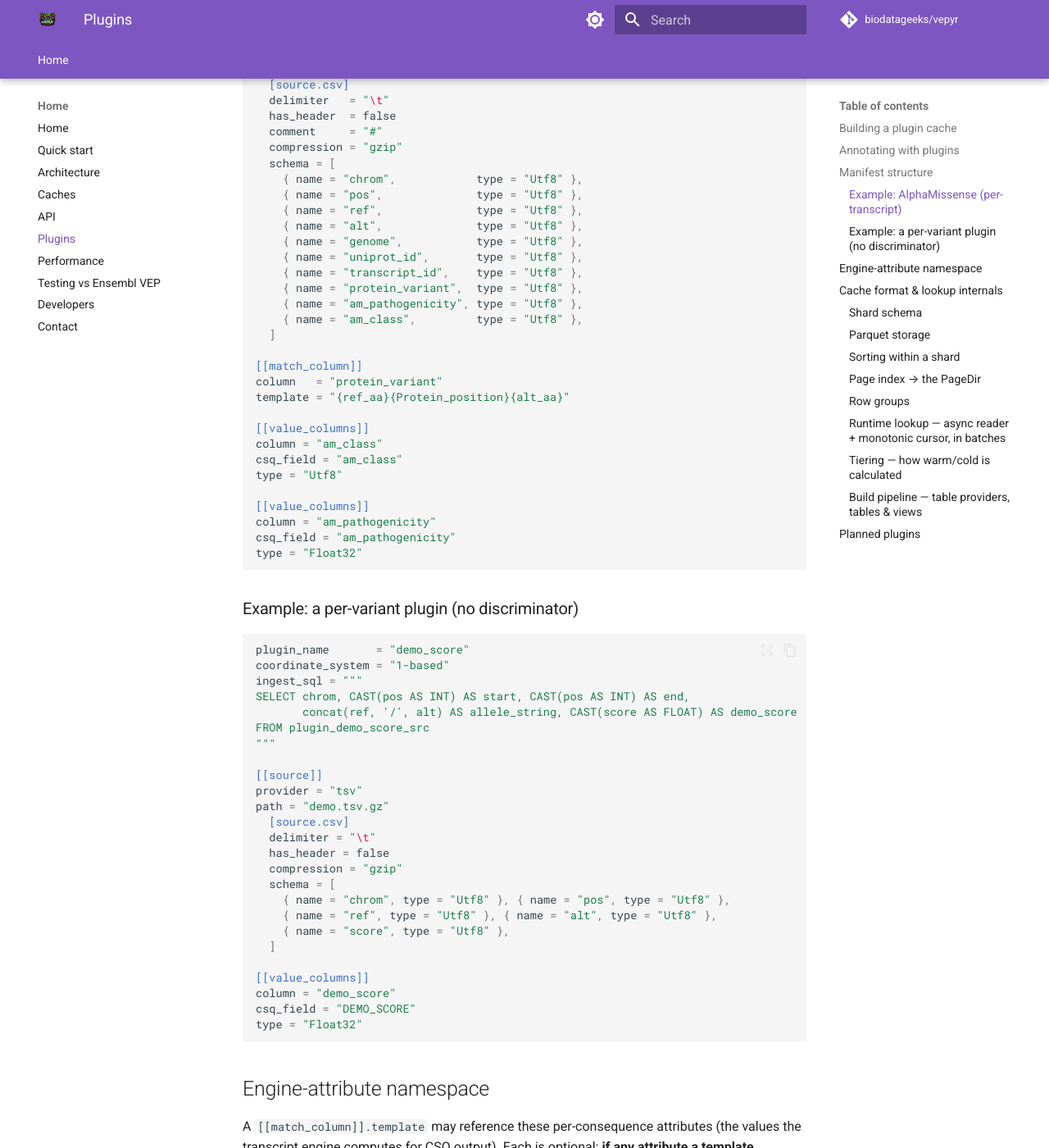
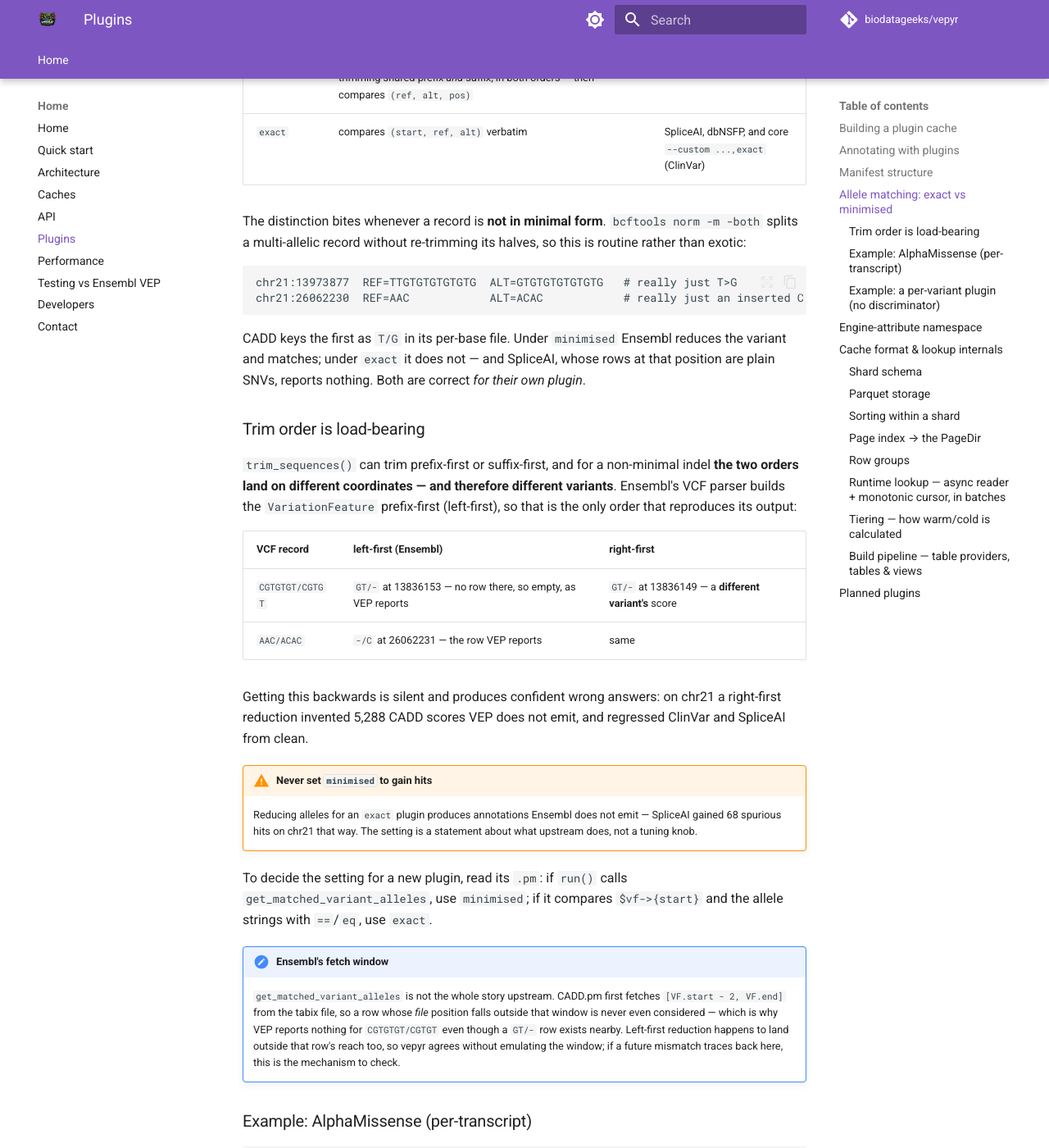
Before and after one commit to biodatageeks/vepyr, an MkDocs documentation site: the page built from docs/plugins.md, in a window 1280 px wide and 1400 px high, scrolled down 2414 px. Shown: the whole window at 82% size. Built offline with MkDocs 1.6.1 and Material for MkDocs 9.7.7, drawn with Linux system fonts in a browser that asks for light colours; comment, search, counter and statistics services are not loaded; some of the changed text lies outside the part shown.

````diff
--- a/Cargo.toml
+++ b/Cargo.toml
@@ -53,6 +53,6 @@
 # two different revs are two different sources to cargo, so a mismatch compiles
 # the formats crates twice and `CacheSourceType` / the VCF writer types then fail
 # to cross into `CacheBuilder` (E0308).
-datafusion-bio-function-vep = { git = "https://github.com/biodatageeks/datafusion-bio-functions.git", rev = "e937e49ace4b4ba997a53be05da7bd7d6db0d399", features = ["cache-builder"] }
+datafusion-bio-function-vep = { git = "https://github.com/biodatageeks/datafusion-bio-functions.git", rev = "86fd72d4b716fd3cdd2d85520ab81dea325507be", features = ["cache-builder"] }
 datafusion-bio-format-ensembl-cache = { git = "https://github.com/biodatageeks/datafusion-bio-formats.git", rev = "80f3a6c043899f8ded44eaab204b42735f805272" }
 datafusion-bio-format-vcf = { git = "https://github.com/biodatageeks/datafusion-bio-formats.git", rev = "80f3a6c043899f8ded44eaab204b42735f805272" }
--- a/docs/plugins.md
+++ b/docs/plugins.md
@@ -85,8 +85,72 @@
   plugins (the value is emitted on every transcript line).
 - **`[[value_columns]]`** *(1+)* — `column`, `csq_field` (output field name),
   `type` (`Utf8` / `Float32` / `Int32`). **Declaration order = CSQ output order.**
+- **`allele_match`** *(optional)* — `"exact"` (default) or `"minimised"`. Which
+  one is correct is decided by the plugin's own Ensembl implementation, not by
+  preference; see [Allele matching](#allele-matching-exact-vs-minimised).
 
 There is **no `[tier]` block** — tiering is inherited from the variation cache.
+
+## Allele matching: `exact` vs `minimised`
+
+Ensembl's plugins do **not** agree on how a variant is compared to a row of
+their data file, so neither can vepyr. Getting this wrong is silent: the wrong
+setting either drops annotations Ensembl reports, or invents ones it does not.
+
+Two rules are in use upstream:
+
+| rule | what Ensembl does | plugins |
+|---|---|---|
+| `minimised` | calls `get_matched_variant_alleles()`, which runs `trim_sequences()` over **both** the variant and the data row — trimming shared prefix *and* suffix, in both orders — then compares `(ref, alt, pos)` | CADD, AlphaMissense |
+| `exact` | compares `(start, ref, alt)` verbatim | SpliceAI, dbNSFP, and core `--custom ...,exact` (ClinVar) |
+
+The distinction bites whenever a record is **not in minimal form**. `bcftools
+norm -m -both` splits a multi-allelic record without re-trimming its halves, so
+this is routine rather than exotic:
+
+```text
+chr21:13973877  REF=TTGTGTGTGTGTG  ALT=GTGTGTGTGTGTG   # really just T>G
+chr21:26062230  REF=AAC            ALT=ACAC            # really just an inserted C
+```
+
+CADD keys the first as `T/G` in its per-base file. Under `minimised` Ensembl
+reduces the variant and matches; under `exact` it does not — and SpliceAI, whose
+rows at that position are plain SNVs, reports nothing. Both are correct *for
+their own plugin*.
+
+### Trim order is load-bearing
+
+`trim_sequences()` can trim prefix-first or suffix-first, and for a non-minimal
+indel **the two orders land on different coordinates — and therefore different
+variants**. Ensembl's VCF parser builds the `VariationFeature` prefix-first
+(left-first), so that is the only order that reproduces its output:
+
+| VCF record | left-first (Ensembl) | right-first |
+|---|---|---|
+| `CGTGTGT/CGTGT` | `GT/-` at 13836153 — no row there, so empty, as VEP reports | `GT/-` at 13836149 — a **different variant's** score |
+| `AAC/ACAC` | `-/C` at 26062231 — the row VEP reports | same |
+
+Getting this backwards is silent and produces confident wrong answers: on chr21
+a right-first reduction invented 5,288 CADD scores VEP does not emit, and
+regressed ClinVar and SpliceAI from clean.
+
+!!! warning "Never set `minimised` to gain hits"
+    Reducing alleles for an `exact` plugin produces annotations Ensembl does not
+    emit — SpliceAI gained 68 spurious hits on chr21 that way. The setting is a
+    statement about what upstream does, not a tuning knob.
+
+To decide the setting for a new plugin, read its `.pm`: if `run()` calls
+`get_matched_variant_alleles`, use `minimised`; if it compares `$vf->{start}`
+and the allele strings with `==`/`eq`, use `exact`.
+
+!!! note "Ensembl's fetch window"
+    `get_matched_variant_alleles` is not the whole story upstream. CADD.pm first
+    fetches `[VF.start - 2, VF.end]` from the tabix file, so a row whose *file*
+    position falls outside that window is never even considered — which is why
+    VEP reports nothing for `CGTGTGT/CGTGT` even though a `GT/-` row exists
+    nearby. Left-first reduction happens to land outside that row's reach too,
+    so vepyr agrees without emulating the window; if a future mismatch traces
+    back here, this is the mechanism to check.
 
 ### Example: AlphaMissense (per-transcript)
 
````
Also changed, not shown: 2 other files.
